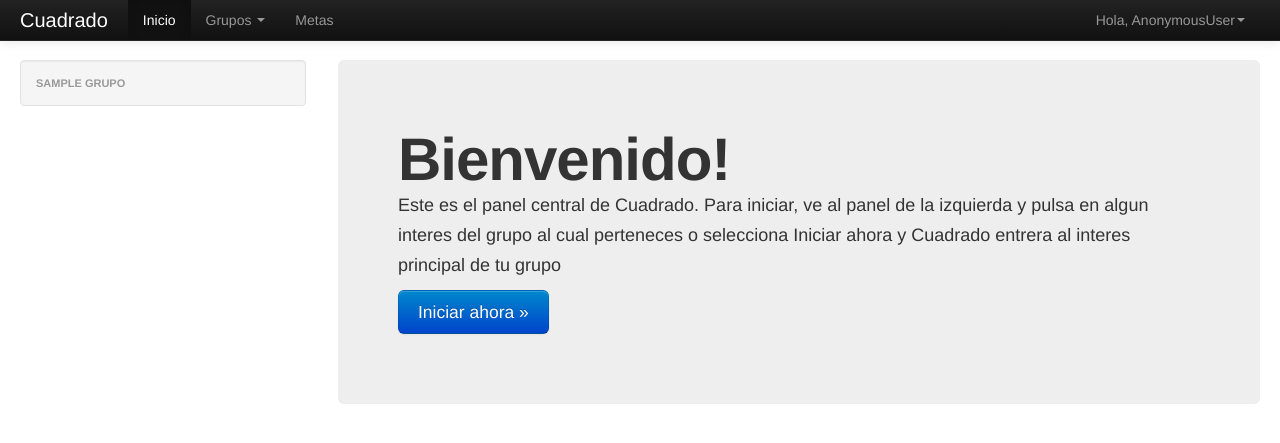
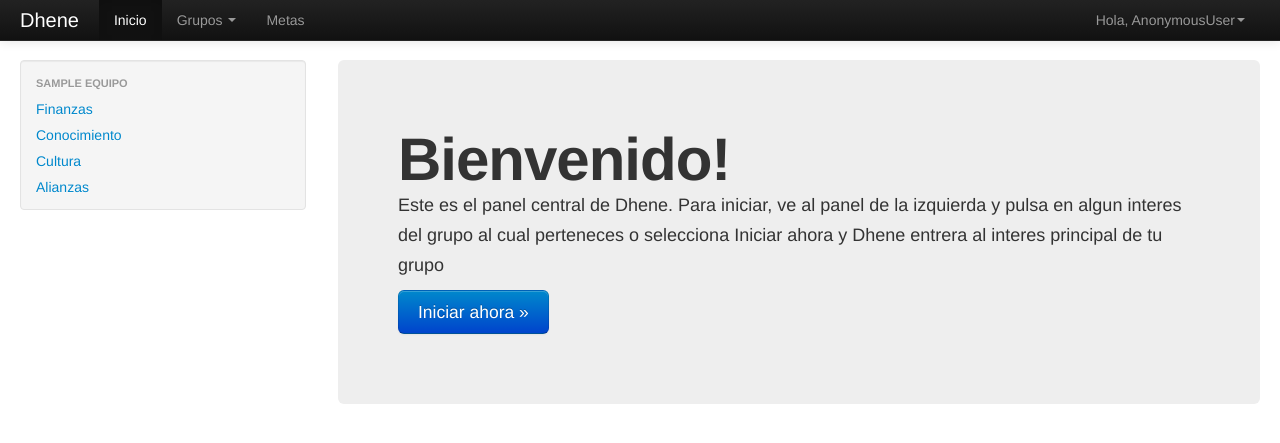
Before and after one commit to ezequielsalas/cuadrado, a Django app: template template/home.html in a window 1280 px wide. Shown: the top 443 px of the page. Run offline with Django 3.2, Linux system fonts and the light colour scheme; tables that the repository leaves empty hold one stand-in row (values such as "Sample post"); the template is opened without the code that fills it: values that come from a table or form of the project are taken from there, most other values are stand-ins (such as "Sample title", 1, 10 or a date in 2020); parts of the project's set-up code (start-up, migrations or seed data) failed here and were passed over; some libraries are stand-ins or nearby versions.

Commit message:
my django app

```diff
--- a/cuadrado/models.py
+++ b/cuadrado/models.py
@@ -26,10 +26,8 @@ class Alianza(models.Model):
 	cuenta = models.ForeignKey(Cuenta, related_name='Cuenta')
 	equipo = models.ForeignKey(Equipo, related_name='Equipo')
 	creado = models.DateField(auto_now=True)
-
-
-
-
+	#Aliado Rota Pendiente
+	estado = models.CharField(max_length=200,blank=True, null=True)
 
 class Category(models.Model):
 	name = models.CharField(max_length=200)
--- a/cuadrado/static/js/logic.js
+++ b/cuadrado/static/js/logic.js
@@ -2,15 +2,25 @@ function showAccFinanForm(){
 
 
 }
+/*
+function (query, process) {
+    return $.get('/typeaheadGroup/', { query: query }, function (data) {
+        return process(data.options);
+    });
+}
+*/
 function loadSearchGroupNames(){
 	var colors = ["red", "blue", "green", "yellow", "brown", "black"];
-	  $('#serchGroupField').typeahead({
-		    source: function (query, process) {
-		        return $.get('/typeaheadGroup/', { query: query }, function (data) {
-		            return process(data.options);
-		        });
-		    }
-		});
+
+	$.get('/typeaheadGroup/', {}, function (data) {
+
+		available = data.split(',');
+
+		$('#serchGroupField').typeahead({
+			  source:available
+			});
+    });
+
 }
 
 $(document).ready(function() {
--- a/cuadrado/views.py
+++ b/cuadrado/views.py
@@ -3,6 +3,7 @@ from django.http import HttpResponse ,HttpResponseRedirect
 from forms import CuentaForm,FinancialAccForm,TransactionForm
 from models import Cuenta,Equipo,Alianza,FinancialAcc,Transaction
 from django.core import serializers
+from django.db.models import Q
 # Create your views here.
 def validateSignin(usuario, email, password):
 	result = True
@@ -64,7 +65,7 @@ def login(request):
 	cuenta = Cuenta.objects.filter(email= pusuario, password=ppassword)
 	if cuenta:
 		request.session['account'] = cuenta[0]
-		grupos = cuenta[0].equipo_set.all()
+		grupos = Alianza.objects.filter(cuenta__usuario=cuenta[0].usuario).filter(Q(estado__isnull=True)|Q(estado='Aliado'))
 		page = 'grupos.html'
 		if(grupos):
 			page = 'home.html'
@@ -75,7 +76,7 @@ def login(request):
 
 def viewhome(request):
 	acc = getCurrentAccount(request)
-	grupos = acc.equipo_set.all()
+	grupos = Alianza.objects.filter(cuenta__usuario=acc.usuario).filter(Q(estado__isnull=True)|Q(estado='Aliado'))
 	return render(request,'home.html',{'user':getLogin(request),'grupos':grupos})
 
 def viewcreategroup(request):
@@ -102,16 +103,62 @@ def viewsearchgroup(request):
 	return render(request,'searchgroup.html',{'user':getLogin(request)})
 
 def searchgroup(request):
-	teamName = request.GET.get('search','')
-	teams = Equipo.objects.filter(nombre=teamName)
+	teamName = request.GET.get('searchGroup','')
+	user = getLogin(request)
 
-	return render(request,'searchgroup.html',{'user':getLogin(request),'teams':teams})
+	teams = Alianza.objects.filter(equipo__nombre__icontains=teamName,estado__isnull=True).exclude(equipo__propietario=user)
+
+	currentTeams = []
+	for team in teams:
+		a = Alianza.objects.filter(equipo__nombre=team.equipo.nombre,cuenta__usuario=user ,estado__in=['Pendiente','Aliado'])
+		if a:
+			currentTeams.append(a[0])
+		else:
+			currentTeams.append(team)
+
+	return render(request,'searchgroup.html',{'user':user,'teams':currentTeams})
+
+#Cambiar esto de get a post
+def requestAlliance(request):
+	teamName = request.GET.get('requestGroup','')
+	alliance = request.GET.get('alliance','')
+
+	cuenta = getCurrentAccount(request)
+	equipo = Equipo.objects.get(nombre=teamName)
+
+	if equipo:
+		t = Alianza.objects.filter(equipo__nombre=teamName,cuenta__usuario=cuenta.usuario)
+		if not t:
+			ali = Alianza(equipo=equipo,cuenta=cuenta,estado='Pendiente')
+			ali.save()
+	teams = Alianza.objects.filter(estado__isnull=True).exclude(equipo__propietario=cuenta.usuario)
+
+	currentTeams = []
+	for team in teams:
+		a = Alianza.objects.filter(equipo__nombre=team.equipo.nombre,cuenta__usuario=cuenta.usuario,estado__in=['Pendiente','Aliado'])
+		if a:
+			currentTeams.append(a[0])
+		else:
+			currentTeams.append(team)
+
+	return render(request,'searchgroup.html',{'user':getLogin(request),'teams':currentTeams})
+
+def getMeGroupMessage(request):
+	teams = Alianza.objects.filter(equipo__propietario=getLogin(request), estado = 'Pendiente')
+	result = ''
+
+	for v in teams:
+		result = result + ""+ v.cuenta.usuario+" quiere formar parte de <span>"+v.equipo.nombre+"</span>,"
+	return HttpResponse(result)
 
 def serchNameGroup(request):
+	result = ''
+	data = Equipo.objects.values('nombre').distinct()
+	for v in data:
+		if v['nombre']:
+			result = result + ''+ v['nombre']+','
 
-
-	data = serializers.serialize('json', Equipo.objects.all(), fields=('nombre'))
-	return HttpResponse(data, mimetype='application/json')
+	return HttpResponse(result)
 
 
 def logout(request):
@@ -120,7 +167,7 @@ def logout(request):
 
 def creategroup(request):
 	nombregrupo = request.POST.get('equipoparam')
-	interesfinanciero = request.POST.get('finanzaparam')
+	interesfinanciero = request.POST.get('finanzaparam','True')
 	cuenta = getCurrentAccount(request)
 	equipo = Equipo(nombre=nombregrupo,interesFinanciero=interesfinanciero,propietario=cuenta.usuario)
 
@@ -193,3 +240,18 @@ def createFinancialTranx(request):
 		balance += t.amount
 
 	return render(request,'financialAcctnx.html',{'user':getLogin(request),'accFina':accFina,'currentAccFina':currentAccFina.name,'trans':trxs,'balance':balance})
+
+def processAllianceRequest(request):
+	action = request.GET.get('msjParam','')
+	groupParam = request.GET.get('groupParam','')
+	print 'en el metodo probando'
+	a = Alianza.objects.get(equipo__nombre=groupParam,estado='Pendiente')
+	print a
+	print action
+	if action =='Accept':
+		a.estado = 'Aliado'
+	elif action == 'Rejected':
+		a.estado = 'Rota'
+	print a
+	a.save()
+	return HttpResponse('/')
--- a/cuadradoprj/urls.py
+++ b/cuadradoprj/urls.py
@@ -10,6 +10,8 @@ urlpatterns = patterns('',
     url(r'^login/', 'cuadrado.views.login'),
     url(r'^creategroupview/', 'cuadrado.views.viewcreategroup'),
     url(r'^searchgroupview/', 'cuadrado.views.viewsearchgroup'),
+    url(r'^searchgroup/', 'cuadrado.views.searchgroup'),
+      url(r'^requestalliance/', 'cuadrado.views.requestAlliance'),
     url(r'^financialview/', 'cuadrado.views.viewfinancialinterest'),
     url(r'^typeaheadGroup/', 'cuadrado.views.serchNameGroup'),
     url(r'^homeview/', 'cuadrado.views.viewhome'),
@@ -19,6 +21,8 @@ urlpatterns = patterns('',
     url(r'^createfinancialAcc/', 'cuadrado.views.createFinancialAcc'),
     url(r'^createfinancialTran/', 'cuadrado.views.createFinancialTranx'),
     url(r'^homefinancialTrans/', 'cuadrado.views.financialAccByName'),
+    url(r'^getMeGroupMessage/', 'cuadrado.views.getMeGroupMessage'),
+    url(r'^procedAllianceRequest/', 'cuadrado.views.processAllianceRequest'),
     # url(r'^cuadradoprj/', include('cuadradoprj.foo.urls')),
 
     # Uncomment the admin/doc line below to enable admin documentation:
--- a/cuadradoprj/wsgi.py
+++ b/cuadradoprj/wsgi.py
@@ -20,9 +20,11 @@ os.environ.setdefault("DJANGO_SETTINGS_MODULE", "cuadradoprj.settings")
 # This application object is used by any WSGI server configured to use this
 # file. This includes Django's development server, if the WSGI_APPLICATION
 # setting points here.
-from django.core.wsgi import get_wsgi_application
-application = get_wsgi_application()
 
 # Apply WSGI middleware here.
 # from helloworld.wsgi import HelloWorldApplication
 # application = HelloWorldApplication(application)
+from django.core.wsgi import get_wsgi_application
+from dj_static import Cling
+
+application = Cling(get_wsgi_application())
--- a/template/base.html
+++ b/template/base.html
@@ -4,7 +4,7 @@
   <head>
     <meta charset="utf-8">
     <title>
-      Cuadrado
+      Dhene
     </title>
     <meta name="viewport" content="width=device-width, initial-scale=1.0">
     <meta name="description" content="">
@@ -33,6 +33,7 @@
       body {
         padding-top: 60px;
         padding-bottom: 40px;
+
       }
       .sidebar-nav {
         padding: 9px 0;
@@ -59,7 +60,7 @@
             <span class="icon-bar"></span>
             <span class="icon-bar"></span>
           </button>
-          <a class="brand" href="#">Cuadrado</a>
+          <a class="brand" href="#">Dhene</a>
           <div class="nav-collapse collapse">
 
 
@@ -69,7 +70,7 @@
                 <a href="#" class="dropdown-toggle" data-toggle="dropdown">Grupos <b class="caret"></b></a>
                 <ul class="dropdown-menu">
                   <li><a href="/grupos/">Unirme a grupos</a></li>
-                  <li><a href="#">Mensajes</a></li>
+                  <li><a href="#myModal"  data-toggle="modal">Mensajes</a></li>
                   <li class="divider"></li>
                   <li class="nav-header">Alianzas</li>
                   {% if alianzas%}
@@ -130,5 +131,67 @@
     <script>
 
     </script>
+	<div id="myModal" class="modal hide fade" tabindex="-1" role="dialog" aria-labelledby="myModalLabel" aria-hidden="true">
+	<div class="modal-header">
+	<button type="button" class="close" data-dismiss="modal" aria-hidden="true">×</button>
+	<h3 id="myModalLabel">Mensajes recibidos</h3>
+	</div>
+	<div class="modal-body" id='groupMessage'>
+
+
+	</div>
+	<div class="modal-footer">
+	<button class="btn" data-dismiss="modal" aria-hidden="true">Cerrar</button>
+
+	</div>
+	</div>
+	<script>
+	function procedAllianceRequest(param){
+
+	var action = $(param).text();
+	var equip = ''
+	if(action =='Aceptar' ){
+		equip = $(param).prev().text();
+		action = 'Accept'
+		$(param).next().remove();
+		$(param).next().remove();
+		$(param).remove();
+	}else{
+		action = 'Rejected'
+		equip  = $(param).prev().prev().text();
+		$(param).prev().remove();
+		$(param).prev().remove();
+		$(param).remove();
+	}
+	$.get('/procedAllianceRequest/', {msjParam:action,groupParam:equip}, function (data) {
+
+    });
+
+	}
+
+
+	    var paramGroup = ''
+	    $('#myModal').on('show', function () {
+
+    	$.get('/getMeGroupMessage/', {}, function (data) {
+
+		available = data.split(',');
+
+		$.each(available, function(index, value) {
+			if(value !=""){
+			//$('#groupMessage').html("");
+
+			$('#groupMessage').append("<p> </br>"+value+"<a href='#' style='margin-left:10px;' onclick='procedAllianceRequest(this);'>Aceptar</a> <b> O </b><a href='#' onclick='procedAllianceRequest(this);'>Rechazar</a></p>");
+			}
+		});
+    });
+
+    })
+ 	   $('#myModal').on('hide',function(){
+ 	   		$('#groupMessage').html("");
+
+ 	   });
+
+	</script>
   </body>
 </html>
--- a/template/financialInterestWizard.html
+++ b/template/financialInterestWizard.html
@@ -86,7 +86,7 @@
 					Primera vez!
 				</h1>
 				<p>
-					Para tener una buena experiencia financiera tendra que ingresar a Cuadrado la informacion que desea manejar. Si lo desea, puede hacer uso del asistente finanaciero pulsando el boton Creacion rapida.
+					Para tener una buena experiencia financiera tendra que ingresar a Dhene la informacion que desea manejar. Si lo desea, puede hacer uso del asistente finanaciero pulsando el boton Creacion rapida.
 				</p>
 				<p>
 					<a href="#" class="btn btn-primary btn-large">Creacion rapida »</a>
--- a/template/home.html
+++ b/template/home.html
@@ -8,28 +8,24 @@
 
         <ul class="nav nav-list">
           {% for g in grupos %}
-          <li class="nav-header">{{g.nombre}}</li>
+          <li class="nav-header">{{g.equipo.nombre}}</li>
 
 
-          {%if g.interesFinanciero%}
-          <li ><a href="/financialview/?search={{g.nombre}}">Finanzas</a></li>
+          {%if g.equipo.interesFinanciero%}
+          <li ><a href="/financialview/?search={{g.equipo.nombre}}">Finanzas</a></li>
           {% endif %}
 
-          {%if g.interesConocimiento%}
+          {%if g.equipo.interesConocimiento%}
           <li ><a href="#">Conocimiento</a></li>
           {% endif %}
 
-          {%if g.interesCultura%}
+          {%if g.equipo.interesCultura%}
           <li ><a href="#">Cultura</a></li>
           {% endif %}
 
-          {%if g.interesAlianza%}
+          {%if g.equipo.interesAlianza%}
           <li ><a href="#">Alianzas</a></li>
           {% endif %}
-
-
-
-
 
           {% endfor %}
         </ul>
@@ -38,8 +34,8 @@
     <div class="span9">
       <div class="hero-unit">
         <h1>Bienvenido!</h1>
-        <p>Este es el panel central de Cuadrado. Para iniciar, ve al panel de la izquierda y pulsa en algun interes del grupo al cual perteneces o selecciona Iniciar ahora y Cuadrado entrera al interes principal de tu grupo</p>
-        <p><a href="/financialview/" class="btn btn-primary btn-large">Iniciar ahora &raquo;</a></p>
+        <p>Este es el panel central de Dhene. Para iniciar, ve al panel de la izquierda y pulsa en algun interes del grupo al cual perteneces o selecciona Iniciar ahora y Dhene entrera al interes principal de tu grupo</p>
+        <p><a href="/financialview/?search={{grupos.0.equipo.nombre}}" class="btn btn-primary btn-large">Iniciar ahora &raquo;</a></p>
       </div>
 
 
--- a/template/index.html
+++ b/template/index.html
@@ -4,7 +4,7 @@
   <head>
     <meta charset="utf-8">
     <title>
-      Cuadrado para ser feliz
+      Dhene para ser feliz
     </title>
     <meta name="viewport" content="width=device-width, initial-scale=1.0">
     <meta name="description" content="">
@@ -35,7 +35,7 @@
       <div class="navbar-inner">
         <div class="container">
           <a class="brand" href="#">
-            Cuadrado
+            Dhene
           </a>
           <!-- aqui-->
 
@@ -140,7 +140,7 @@
                 Monitorea los avances
               </h2>
               <p>
-                Cuadrado proporciona un conjunto de graficas y metricas con las cuales
+                Dhene proporciona un conjunto de graficas y metricas con las cuales
                 podras ver en que estas avanzando y en que necesitas trabajar mas.
               </p>
             </div>
```
Also changed, not shown: cuadradoprj/settings.py (+7 -0 lines), requirements.txt (added, +78 -0 lines), template/searchgroup.html (+20 -6 lines), 4 other files.
